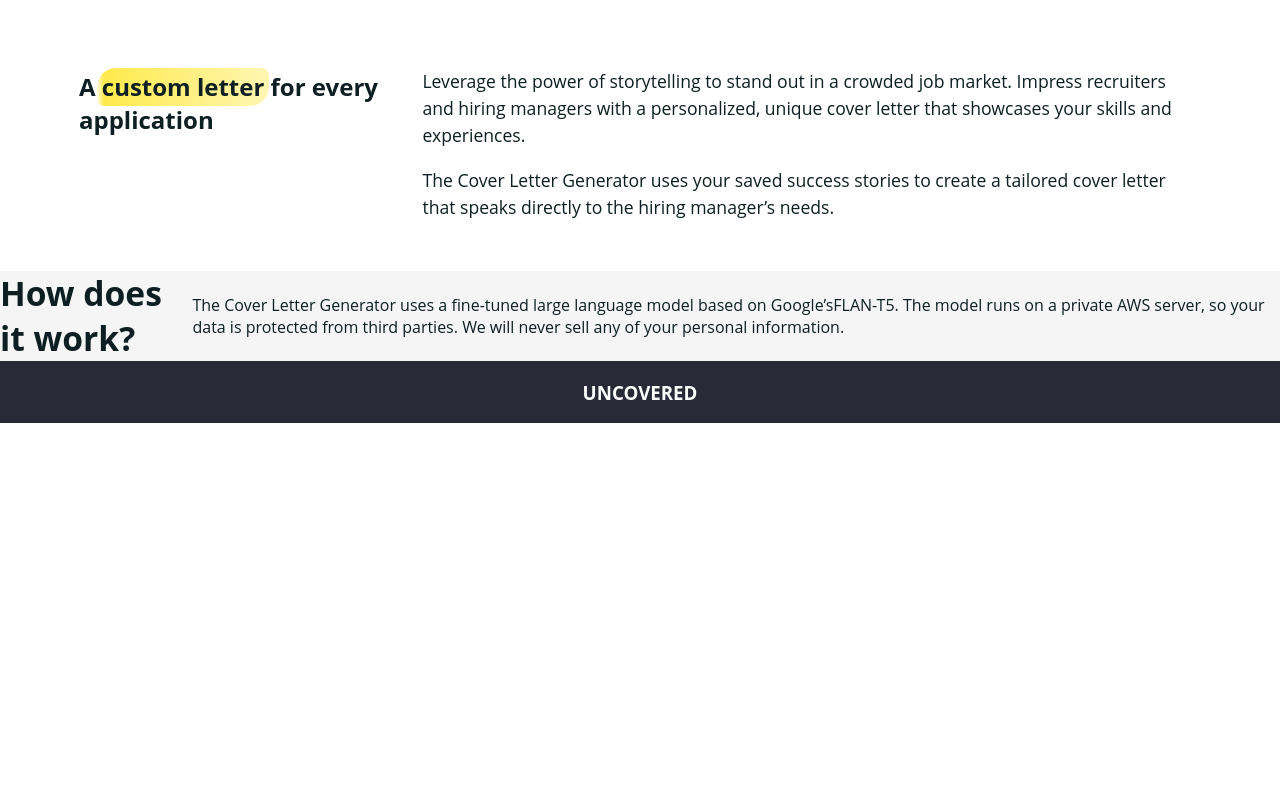
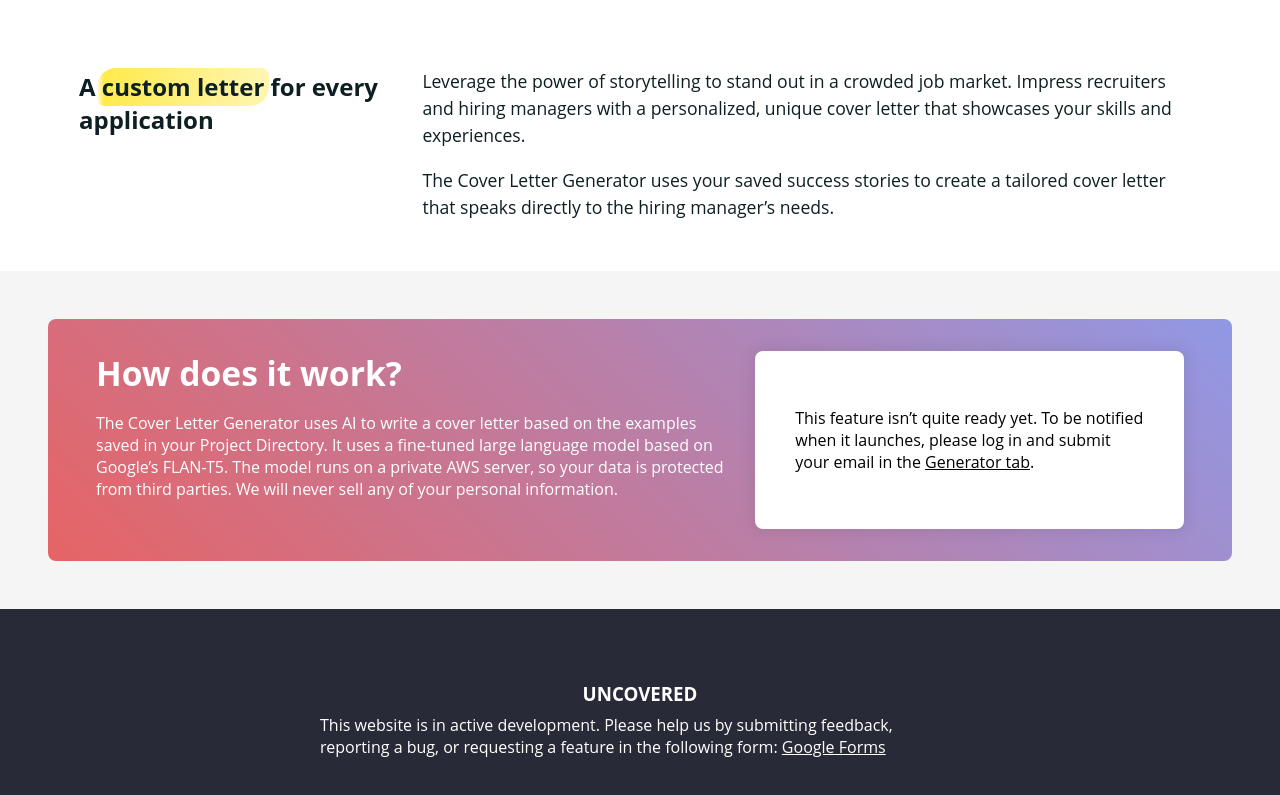
Before and after one commit to jfa94/project-directory, a Next.js app: page / in a window 1280 px wide. Shown: the part 1307-2102 px from the top of the page. Before the commit the page ends 1730 px from the top, so only its background shows below. Built offline with nearby package versions, Linux system fonts and the light colour scheme; no server answers.

Commit message:
Added how does it work section and link to feedback form

```diff
--- a/pages/index.tsx
+++ b/pages/index.tsx
@@ -14,6 +14,11 @@ const Home: FC<Props> = () => {
     const handleClick = (e: MouseEvent) => {
         e.preventDefault()
         router.push("/directory")
+    }
+
+    const linkToGenerator = (e: MouseEvent) => {
+        e.preventDefault()
+        router.push("/generator")
     }
 
     return <Container>
@@ -122,17 +127,37 @@ const Home: FC<Props> = () => {
         </InformationSection>
 
         <HowSection>
-            <H2>How does it work?</H2>
-            <p>
-                The Cover Letter Generator uses a fine-tuned large language model based on Google&rsquo;s
-                <a href="https://huggingface.co/docs/transformers/model_doc/flan-t5">FLAN-T5</a>. The model runs on a
-                private AWS server, so your data is protected from third parties. We will never sell any of your
-                personal information.
-            </p>
+            <HowCard primary={true}>
+                <div>
+                    <H2>How does it work?</H2>
+                    <p>
+                        The Cover Letter Generator uses AI to write a cover letter based on the examples saved in your
+                        Project Directory. It uses a fine-tuned large language model based on Google&rsquo;s <a
+                        href="https://huggingface.co/docs/transformers/model_doc/flan-t5">FLAN-T5</a>. The model runs
+                        on a private AWS server, so your data is protected from third parties. We will never sell any of
+                        your personal information.
+                    </p>
+                </div>
+                <NotReadyCard primary={false}>
+                    <p>
+                        This feature isn&rsquo;t quite ready yet. To be notified when it launches, please log in and
+                        submit your email in the <LinkSpan onClick={linkToGenerator}>Generator tab</LinkSpan>.
+                    </p>
+                </NotReadyCard>
+            </HowCard>
         </HowSection>
 
         <FooterSection>
-            <h3>UNCOVERED</h3>
+            <h3 style={{margin: '0.5rem'}}>UNCOVERED</h3>
+            <p style={{margin: '0', maxWidth: '40rem'}}>
+                This website is in active development.
+                Please help us by submitting feedback, reporting a bug, or requesting a feature in the following
+                form: <a href="https://forms.gle/MQfSRpz1TXPbv96W9"
+                   target="_blank"
+                   style={{textDecoration: 'underline'}}>
+                    Google Forms
+                </a>
+            </p>
         </FooterSection>
     </Container>
 }
@@ -228,7 +253,7 @@ const IconCarousel = styled(Card)`
     grid-template-columns: 1fr 1fr 1fr;
 
     width: 100%;
-    max-width: 70rem;
+    max-width: 1150px;
     padding: 2rem 0;
     margin: 0 2rem;
 
@@ -288,11 +313,49 @@ const FeatureHeader = styled.h2`
 
 const HowSection = styled(Section)`
     background: ${props => props.theme.colors.backgroundAlt};
+    padding: 3rem;
+
+    @media (max-width: 750px) {
+        padding: 2rem;
+    }
+
+    @media (max-width: 450px) {
+        padding: 0.8rem;
+    }
+`
+
+const HowCard = styled(Card)`
+    display: grid;
+    grid-template-columns: 3fr 2fr;
+    gap: 1rem;
+    max-width: 1250px;
+    padding: 2rem 3rem;
+
+    @media (max-width: 750px) {
+        grid-template-columns: 1fr;
+    }
+
+    @media (max-width: 450px) {
+        padding: 2rem;
+    }
+`
+
+const NotReadyCard = styled(Card)`
+    color: black;
+    padding: 2.5rem;
+    justify-content: center;
+`
+
+const LinkSpan = styled.span`
+    text-decoration: underline;
+    cursor: pointer;
 `
 
 const FooterSection = styled(Section)`
+    flex-direction: column;
     color: white;
     background: ${props => props.theme.colors.backgroundNegative};
+    padding: 4rem;
 `
 
 export default Home;
```
